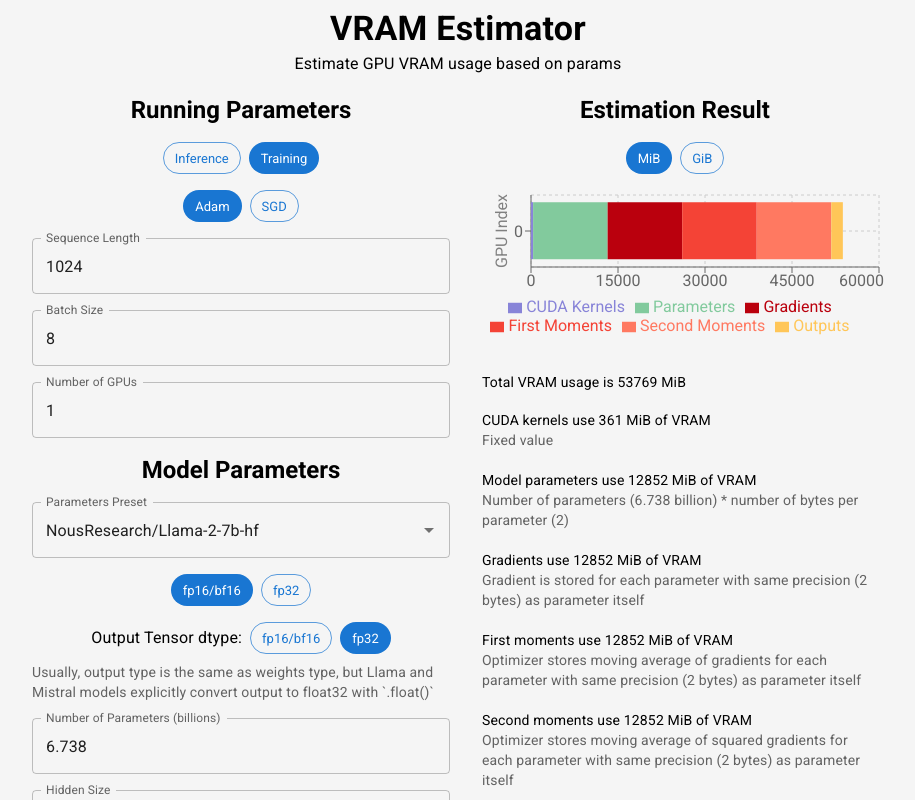
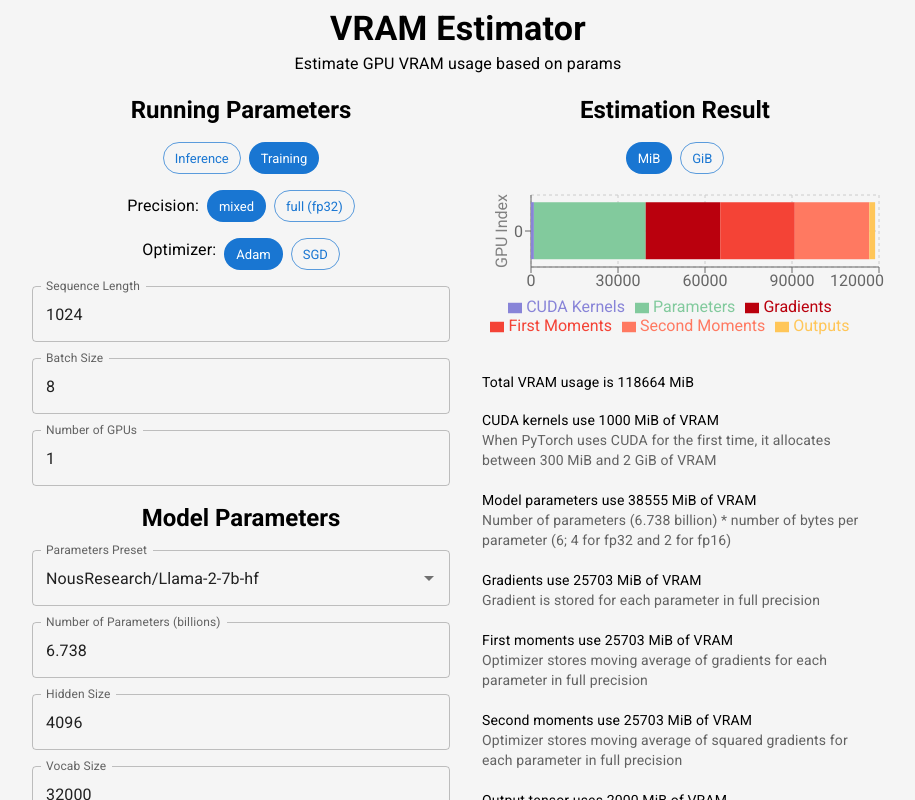
Before and after one commit to furiousteabag/vram-calculator, a Next.js app: page / in a window 1280 px wide. Both pictures are taken after a click on the button "Training". Shown: the top 800 px of the page, without its empty margins (182-1097 px from the left). Built offline with nearby package versions, Linux system fonts and the light colour scheme.

Commit message:
fix for mixed precision training mode

```diff
--- a/app/_interfaces/index.ts
+++ b/app/_interfaces/index.ts
@@ -2,6 +2,7 @@ export type Unit = "MiB" | "GiB"
 
 export enum Precision {
   full,
+  mixed,
   half,
 }
 
@@ -11,8 +12,6 @@ export enum Optimizer {
 }
 
 export interface ModelConfig {
-  precision: Precision
-  outPrecision: Precision
   numParams: number
   hiddenSize: number
   vocabSize: number
@@ -23,6 +22,8 @@ export interface ModelConfig {
 
 export interface RunConfig {
   isTraining: boolean
+  inferencePrecision: Precision.full | Precision.half
+  trainingPrecision: Precision.full | Precision.mixed
   optimizer: Optimizer
   optimizerSGDMomentum: boolean
   sequenceLength: number
--- a/app/_lib/index.ts
+++ b/app/_lib/index.ts
@@ -27,31 +27,37 @@ export function estimateResult({
   runConfig: RunConfig
   unit: Unit
 }): ResultEstimation {
-  const bytesPerParam = modelConfig.precision == Precision.full ? 4 : 2
-  const outBytesPerParam = Math.max(modelConfig.outPrecision == Precision.full ? 4 : 2, bytesPerParam)
   const divisor = unit == "MiB" ? 2 ** 20 : 2 ** 30
   const precision = unit == "MiB" ? 0 : 3
+
+  const bytesPerParam = runConfig.isTraining
+    ? runConfig.trainingPrecision == Precision.mixed
+      ? 6
+      : 4
+    : runConfig.inferencePrecision == Precision.full
+      ? 4
+      : 2
+
+  // const outBytesPerParam = Math.max(modelConfig.outPrecision == Precision.full ? 4 : 2, bytesPerParam)
+
   const resultEsimation: ResultEstimation = {
-    cudaKernels: round((361 * 2 ** 20) / divisor, precision),
+    cudaKernels: round((1000 * 2 ** 20) / divisor, precision),
     parameters: round((bytesPerParam * modelConfig.numParams * 10 ** 9) / divisor, precision),
     outputs: round(
-      ((runConfig.isTraining ? 2 : 1) *
-        outBytesPerParam *
-        runConfig.batchSize *
-        runConfig.sequenceLength *
-        modelConfig.vocabSize) /
+      ((runConfig.isTraining ? 2 : 1) * 4 * runConfig.batchSize * runConfig.sequenceLength * modelConfig.vocabSize) /
         divisor,
       precision,
     ),
   }
+
   if (runConfig.isTraining) {
-    resultEsimation.gradients = round((bytesPerParam * modelConfig.numParams * 10 ** 9) / divisor, precision)
+    resultEsimation.gradients = round((4 * modelConfig.numParams * 10 ** 9) / divisor, precision)
     if (runConfig.optimizer == Optimizer.SGD && runConfig.optimizerSGDMomentum) {
-      resultEsimation.firstMoments = round((bytesPerParam * modelConfig.numParams * 10 ** 9) / divisor, precision)
+      resultEsimation.firstMoments = round((4 * modelConfig.numParams * 10 ** 9) / divisor, precision)
     }
     if (runConfig.optimizer == Optimizer.Adam) {
-      resultEsimation.firstMoments = round((bytesPerParam * modelConfig.numParams * 10 ** 9) / divisor, precision)
-      resultEsimation.secondMoments = round((bytesPerParam * modelConfig.numParams * 10 ** 9) / divisor, precision)
+      resultEsimation.firstMoments = round((4 * modelConfig.numParams * 10 ** 9) / divisor, precision)
+      resultEsimation.secondMoments = round((4 * modelConfig.numParams * 10 ** 9) / divisor, precision)
     }
   }
   return resultEsimation
--- a/app/configurations.ts
+++ b/app/configurations.ts
@@ -1,6 +1,8 @@
 import { ModelConfig, Optimizer, Precision, RunConfig } from "@/app/_interfaces"
 
 export const defaultRunConfig: RunConfig = {
+  inferencePrecision: Precision.half,
+  trainingPrecision: Precision.mixed,
   isTraining: false,
   optimizer: Optimizer.Adam,
   optimizerSGDMomentum: false,
@@ -17,8 +19,6 @@ export const modelConfigPresets: {
   {
     label: "NousResearch/Llama-2-7b-hf",
     modelConfig: {
-      precision: Precision.half,
-      outPrecision: Precision.full,
       numParams: 6.738,
       hiddenSize: 4096,
       vocabSize: 32000,
@@ -30,8 +30,6 @@ export const modelConfigPresets: {
   {
     label: "mistralai/Mistral-7B-v0.1",
     modelConfig: {
-      precision: Precision.half,
-      outPrecision: Precision.full,
       numParams: 7.242,
       hiddenSize: 4096,
       vocabSize: 32000,
@@ -43,8 +41,6 @@ export const modelConfigPresets: {
   {
     label: "microsoft/phi-2",
     modelConfig: {
-      precision: Precision.half,
-      outPrecision: Precision.full,
       numParams: 2.78,
       hiddenSize: 2560,
       vocabSize: 51200,
@@ -56,8 +52,6 @@ export const modelConfigPresets: {
   {
     label: "microsoft/phi-1_5",
     modelConfig: {
-      precision: Precision.half,
-      outPrecision: Precision.full,
       numParams: 1.418,
       hiddenSize: 2048,
       vocabSize: 51200,
@@ -69,8 +63,6 @@ export const modelConfigPresets: {
   {
     label: "gpt2-xl",
     modelConfig: {
-      precision: Precision.full,
-      outPrecision: Precision.half,
       numParams: 1.558,
       hiddenSize: 1600,
       vocabSize: 50257,
@@ -82,8 +74,6 @@ export const modelConfigPresets: {
   {
     label: "gpt2-large",
     modelConfig: {
-      precision: Precision.full,
-      outPrecision: Precision.half,
       numParams: 0.774,
       hiddenSize: 1280,
       vocabSize: 50257,
@@ -95,8 +85,6 @@ export const modelConfigPresets: {
   {
     label: "gpt2-medium",
     modelConfig: {
-      precision: Precision.full,
-      outPrecision: Precision.half,
       numParams: 0.355,
       hiddenSize: 1024,
       vocabSize: 50257,
@@ -108,8 +96,6 @@ export const modelConfigPresets: {
   {
     label: "gpt2",
     modelConfig: {
-      precision: Precision.full,
-      outPrecision: Precision.half,
       numParams: 0.124,
       hiddenSize: 768,
       vocabSize: 50257,
--- a/app/page.tsx
+++ b/app/page.tsx
@@ -60,8 +60,45 @@ export default function App() {
               />
             </Stack>
 
+            {!runConfig.isTraining && (
+              <Stack spacing={1} direction="row" alignItems="center" justifyContent="center">
+                <Typography variant="body1">Precision: </Typography>
+                <Chip
+                  label="fp16/bf16"
+                  color="primary"
+                  variant={runConfig.inferencePrecision == Precision.half ? "filled" : "outlined"}
+                  onClick={() => setRunConfig({ ...runConfig, inferencePrecision: Precision.half })}
+                />
+                <Chip
+                  label="fp32"
+                  color="primary"
+                  variant={runConfig.inferencePrecision == Precision.full ? "filled" : "outlined"}
+                  onClick={() => setRunConfig({ ...runConfig, inferencePrecision: Precision.full })}
+                />
+              </Stack>
+            )}
+
+            {runConfig.isTraining && (
+              <Stack spacing={1} direction="row" alignItems="center" justifyContent="center">
+                <Typography variant="body1">Precision: </Typography>
+                <Chip
+                  label="mixed"
+                  color="primary"
+                  variant={runConfig.trainingPrecision == Precision.mixed ? "filled" : "outlined"}
+                  onClick={() => setRunConfig({ ...runConfig, trainingPrecision: Precision.mixed })}
+                />
+                <Chip
+                  label="full (fp32)"
+                  color="primary"
+                  variant={runConfig.trainingPrecision == Precision.full ? "filled" : "outlined"}
+                  onClick={() => setRunConfig({ ...runConfig, trainingPrecision: Precision.full })}
+                />
+              </Stack>
+            )}
+
             {runConfig.isTraining && (
               <Stack spacing={1} direction="row" justifyContent="center">
+                <Typography variant="body1">Optimizer: </Typography>
                 <Chip
                   label="Adam"
                   color="primary"
@@ -147,53 +184,13 @@ export default function App() {
               options={modelConfigPresets}
               renderInput={(params) => <TextField {...params} label="Parameters Preset" />}
               value={modelConfigPreset.modelConfig == modelConfig ? modelConfigPreset : null}
-              onChange={(event, newValue) => {
+              onChange={(_event, newValue) => {
                 if (newValue) {
                   setModelConfigPreset(newValue)
                   setModelConfig(newValue.modelConfig)
                 }
               }}
             />
-
-            <Stack spacing={1} direction="row" alignItems="center" justifyContent="center">
-              <Chip
-                label="fp16/bf16"
-                color="primary"
-                variant={modelConfig.precision == Precision.half ? "filled" : "outlined"}
-                onClick={() => setModelConfig({ ...modelConfig, precision: Precision.half })}
-              />
-              <Chip
-                label="fp32"
-                color="primary"
-                variant={modelConfig.precision == Precision.full ? "filled" : "outlined"}
-                onClick={() => setModelConfig({ ...modelConfig, precision: Precision.full })}
-              />
-            </Stack>
-
-            {modelConfig.precision != Precision.full && (
-              <Stack spacing={1} alignItems="center" justifyContent="center">
-                <Stack spacing={1} direction="row" alignItems="center" justifyContent="center">
-                  <Typography variant="body1">Output Tensor dtype:</Typography>
-                  <Chip
-                    label="fp16/bf16"
-                    color="primary"
-                    variant={modelConfig.outPrecision == Precision.half ? "filled" : "outlined"}
-                    onClick={() => setModelConfig({ ...modelConfig, outPrecision: Precision.half })}
-                  />
-                  <Chip
-                    label="fp32"
-                    color="primary"
-                    variant={modelConfig.outPrecision == Precision.full ? "filled" : "outlined"}
-                    onClick={() => setModelConfig({ ...modelConfig, outPrecision: Precision.full })}
-                  />
-                </Stack>
-
-                <Typography variant="body2" color="textSecondary">
-                  Usually, output type is the same as weights type, but Llama and Mistral models explicitly convert
-                  output to float32 with `.float()`
-                </Typography>
-              </Stack>
-            )}
 
             <TextField
               label="Number of Parameters (billions)"
@@ -312,7 +309,7 @@ export default function App() {
                   primary={`CUDA kernels use ${resultEstimation.cudaKernels} ${resultUnit} of VRAM ${
                     runConfig.numGPUs > 1 ? "per GPU" : ""
                   }`}
-                  secondary={`Fixed value`}
+                  secondary={`When PyTorch uses CUDA for the first time, it allocates between 300 MiB and 2 GiB of VRAM`}
                 />
               </ListItem>
               <ListItem>
@@ -322,7 +319,15 @@ export default function App() {
                   }`}
                   secondary={`Number of parameters (${
                     modelConfig.numParams
-                  } billion) * number of bytes per parameter (${modelConfig.precision == Precision.full ? 4 : 2})`}
+                  } billion) * number of bytes per parameter (${
+                    runConfig.isTraining
+                      ? runConfig.trainingPrecision == Precision.mixed
+                        ? "6; 4 for fp32 and 2 for fp16"
+                        : "4"
+                      : runConfig.inferencePrecision == Precision.full
+                        ? 4
+                        : 2
+                  })`}
                 />
               </ListItem>
 
@@ -332,9 +337,7 @@ export default function App() {
                     primary={`Gradients use ${resultEstimation.gradients} ${resultUnit} of VRAM ${
                       runConfig.numGPUs > 1 ? "per GPU" : ""
                     }`}
-                    secondary={`Gradient is stored for each parameter with same precision (${
-                      modelConfig.precision == Precision.full ? 4 : 2
-                    } bytes) as parameter itself`}
+                    secondary={`Gradient is stored for each parameter in full precision`}
                   />
                 </ListItem>
               )}
@@ -342,12 +345,10 @@ export default function App() {
               {resultEstimation.firstMoments && (
                 <ListItem>
                   <ListItemText
-                    primary={`First moments use ${resultEstimation.gradients} ${resultUnit} of VRAM ${
+                    primary={`First moments use ${resultEstimation.firstMoments} ${resultUnit} of VRAM ${
                       runConfig.numGPUs > 1 ? "per GPU" : ""
                     }`}
-                    secondary={`Optimizer stores moving average of gradients for each parameter with same precision (${
-                      modelConfig.precision == Precision.full ? 4 : 2
-                    } bytes) as parameter itself`}
+                    secondary={`Optimizer stores moving average of gradients for each parameter in full precision`}
                   />
                 </ListItem>
               )}
@@ -355,12 +356,10 @@ export default function App() {
               {resultEstimation.secondMoments && (
                 <ListItem>
                   <ListItemText
-                    primary={`Second moments use ${resultEstimation.gradients} ${resultUnit} of VRAM ${
+                    primary={`Second moments use ${resultEstimation.secondMoments} ${resultUnit} of VRAM ${
                       runConfig.numGPUs > 1 ? "per GPU" : ""
                     }`}
-                    secondary={`Optimizer stores moving average of squared gradients for each parameter with same precision (${
-                      modelConfig.precision == Precision.full ? 4 : 2
-                    } bytes) as parameter itself`}
+                    secondary={`Optimizer stores moving average of squared gradients for each parameter in full precision`}
                   />
                 </ListItem>
               )}
@@ -373,13 +372,12 @@ export default function App() {
                     }`}
                     secondary={`Batch size (${runConfig.batchSize}) * sequence length (${
                       runConfig.sequenceLength
-                    }) * vocabulary size (${modelConfig.vocabSize}) * number of bytes per parameter (${Math.max(
-                      modelConfig.outPrecision == Precision.full ? 4 : 2,
-                      modelConfig.precision == Precision.full ? 4 : 2,
-                    )}) ${
+                    }) * vocabulary size (${modelConfig.vocabSize}) * number of bytes per parameter (4) ${
                       runConfig.isTraining
                         ? "* 2 (we have to store probabilities after softmax output which are the same size as output)"
-                        : ""
+                        : runConfig.inferencePrecision != Precision.full
+                          ? "(even we infer model in half precision, outputs are still almost always casted to fp32 within the model itself with .float())"
+                          : ""
                     }`}
                   />
                 </ListItem>
```
